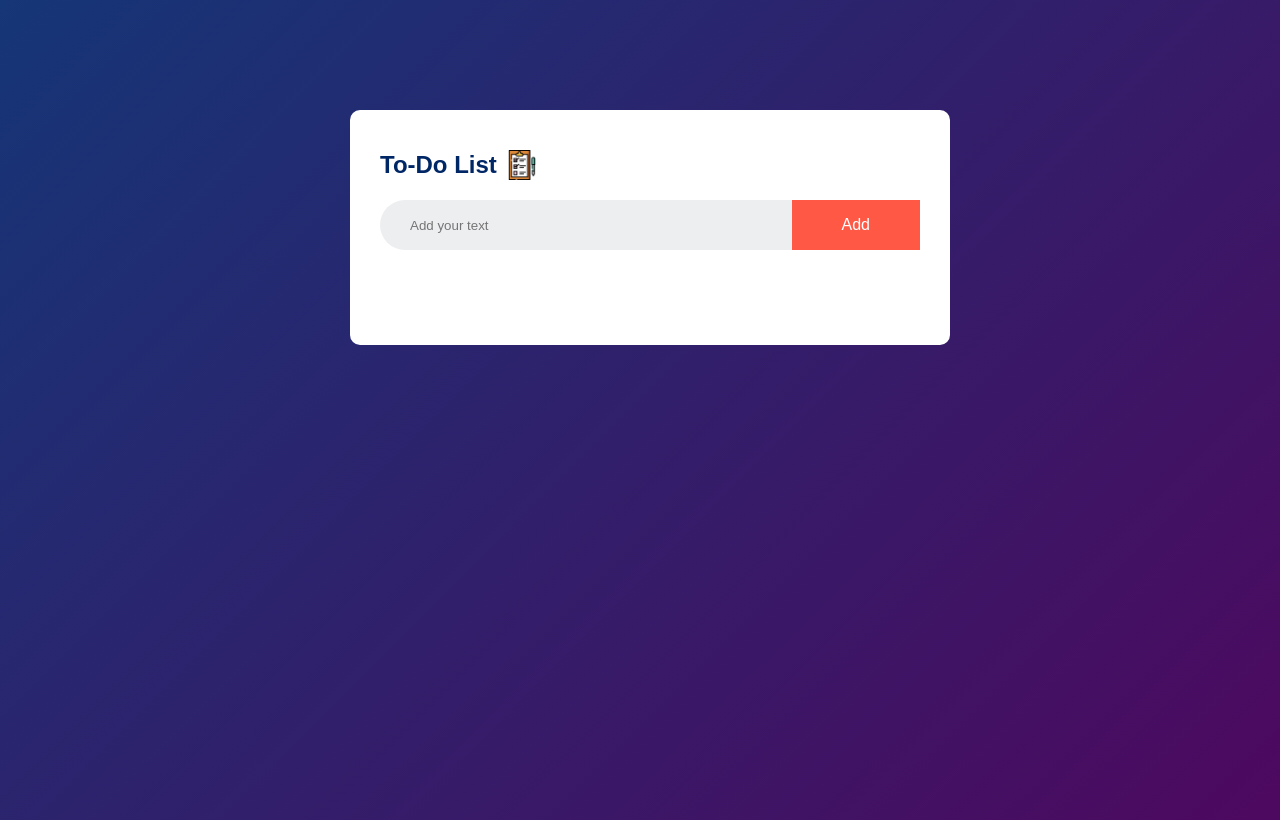
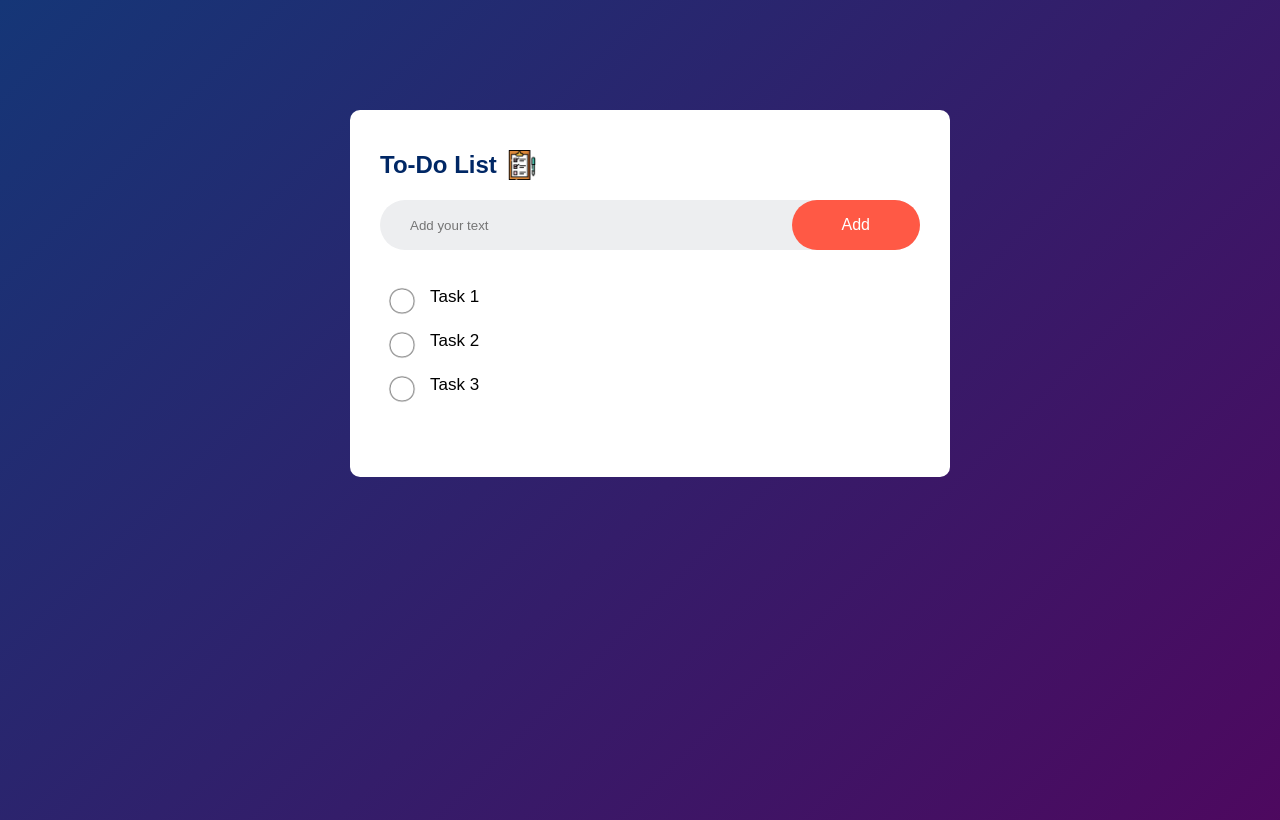
Before and after one commit to CRNSINGI/to-do-list-crud, a plain HTML site: page index.html in a window 1280 px wide. Drawn offline with Linux system fonts and the light colour scheme.

Commit message:
ul li::before

```diff
--- a/index.html
+++ b/index.html
@@ -16,8 +16,13 @@
             <div class="row">
                 <input type="text" id="input-box" placeholder="Add your text">
                 <button>Add</button>
+            </div>
+            <ul id="list-container">
+                <li>Task 1 </li>
+                <li>Task 2</li>
+                <li>Task 3</li>
 
-            </div>
+            </ul>
         </div>
     </div>
 
--- a/styles.css
+++ b/styles.css
@@ -61,4 +61,27 @@ button {
     color: #fff;
     font-size: 16px;
     cursor: pointer;
+    border-radius: 40px;
 }
+
+ul li {
+    list-style: none;
+    font-size: 17px;
+    padding: 12px 8px 12px 50px;
+    user-select: none;
+    cursor: pointer;
+    position: relative;
+}
+
+ul li::before {
+    content: '';
+    position: absolute;
+    height: 28px;
+    width: 28px;
+    border-radius: 50%;
+    background-image: url(images/unchecked.png);
+    background-size: cover;
+    background-position: center;
+    top: 12px;
+    left: 8px;
+}
```
